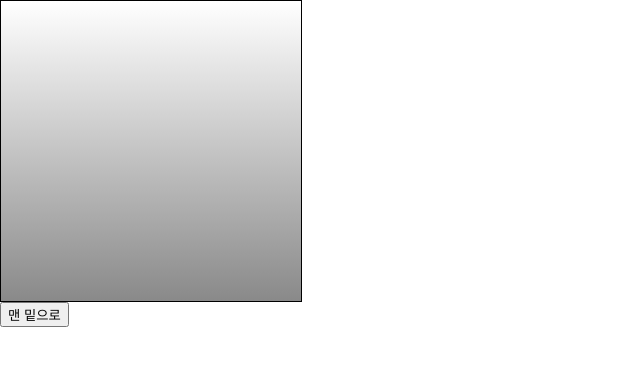
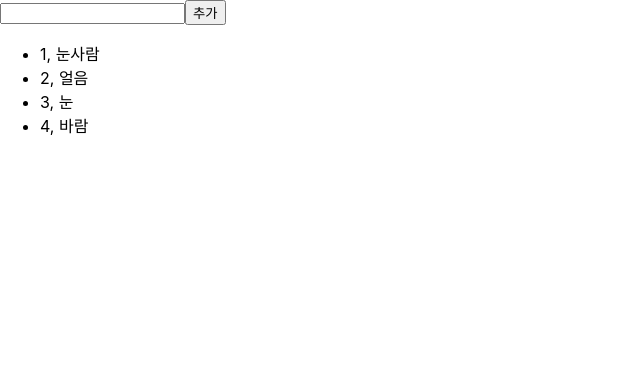
Before and after one commit to QyujinLee/react_book_example, a React (Create React App) app: page / in a window 1280 px wide. Shown: the top 366 px of the page, without its empty margins (0-640 px from the left). Built offline with nearby package versions, Linux system fonts and the light colour scheme.

Commit message:
6장 컴포넌트 반복 (배열 데이터 다루기)

```diff
--- a/src/App.js
+++ b/src/App.js
@@ -1,19 +1,23 @@
-import React, { Component } from 'react';
-import './App.css';
-import './ValidationSample.css';
-// import ValidationSample from './ValidationSample';
-import ScrollBox from './ScrollBox';
+import React, { Component } from "react";
+import "./App.css";
+import "./ValidationSample.css";
+// import ValidationSample from "./ValidationSample";
+// import ScrollBox from "./ScrollBox";
+// import Say from "./Say";
+import IterationSample from "./IterationSample";
 
 class App extends Component {
     render() {
         return (
             <div>
-      {/* <ValidationSample/>
-      <br/> */}
-      <ScrollBox ref={(ref) => this.scrollBox=ref}/>
+                {/* <ValidationSample />
+        <br />
+        <ScrollBox ref={ref => (this.scrollBox = ref)} />
         <button onClick={() => this.scrollBox.scrollToBottom()}>
           맨 밑으로
         </button>
+        <Say /> */}
+                <IterationSample />
             </div>
         );
     }
--- /dev/null
+++ b/src/IterationSample.js
@@ -0,0 +1,48 @@
+import React, { useState } from "react";
+
+const IterationSample = () => {
+    const [names, setNames] = useState([
+        { id: 1, text: "눈사람" },
+        { id: 2, text: "얼음" },
+        { id: 3, text: "눈" },
+        { id: 4, text: "바람" }
+    ]);
+
+    const [inputText, setInputText] = useState("");
+    const [nextId, setNextId] = useState(5);
+
+    const onChange = e => {
+        setInputText(e.target.value);
+    };
+
+    const onClick = () => {
+        const nextNames = names.concat({
+            id: nextId,
+            text: inputText
+        });
+        setNextId(nextId + 1);
+        setNames(nextNames);
+        setInputText("");
+    };
+
+    const onRemove = id => {
+        const nextNames = names.filter(name => name.id !== id);
+        setNames(nextNames);
+    };
+
+    const nameList = names.map(name => (
+        <li key={name.id} onDoubleClick={() => onRemove(name.id)}>
+            {name.id}, {name.text}
+        </li>
+    ));
+
+    return (
+        <>
+            <input value={inputText} onChange={onChange} />
+            <button onClick={onClick}>추가</button>
+            <ul>{nameList}</ul>
+        </>
+    );
+};
+
+export default IterationSample;
--- /dev/null
+++ b/src/Say.js
@@ -0,0 +1,17 @@
+import React, { useState } from "react";
+
+const Say = () => {
+  const [message, setMessage] = useState("");
+  const onClickEnter = () => setMessage("Hi");
+  const onClickLeave = () => setMessage("Bye");
+
+  return (
+    <div>
+      <button onClick={onClickEnter}>입장</button>
+      <button onClick={onClickLeave}>퇴장</button>
+      <h1>{message}</h1>
+    </div>
+  );
+};
+
+export default Say;
```
Also changed, not shown: src/ScrollBox.js (+16 -14 lines). Lines whose indentation alone changed are shown as unchanged.
